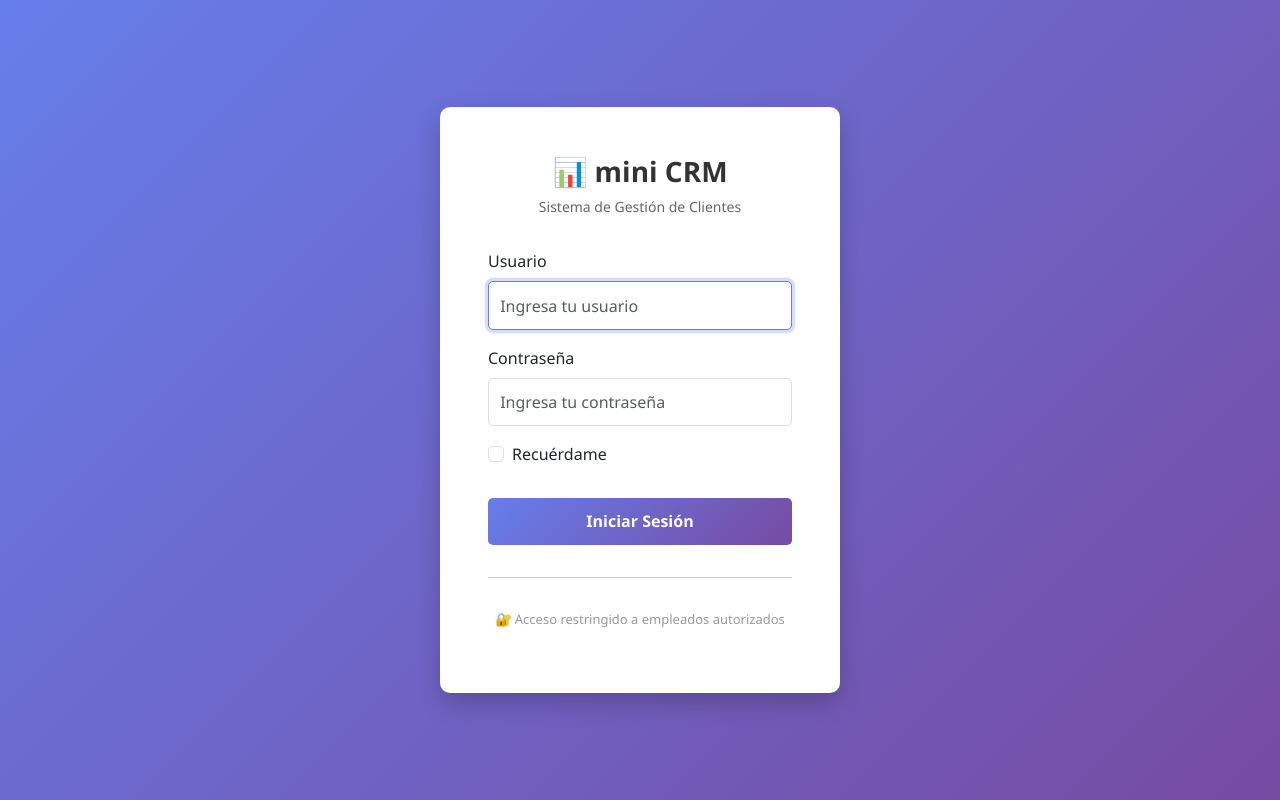
After one commit to JohnnyGabriel2024/coreflow, a Flask app: page /login in a window 1280 px wide. The commit adds this page. Run offline with Flask 3, Linux system fonts and the light colour scheme.

Commit message:
feat: agregar autenticación con login/logout

```diff
--- a/app.py
+++ b/app.py
@@ -1,8 +1,9 @@
-from flask import Flask, render_template, request, redirect, url_for
+from flask import Flask, render_template, request, redirect, url_for, flash
+from flask_login import LoginManager, login_user, logout_user, login_required, current_user
 import os
 
 from database import db
-from models import Cliente, Interaccion, Producto, Venta, DetalleVenta
+from models import Cliente, Interaccion, Producto, Venta, DetalleVenta, Usuario
 
 app = Flask(__name__)
 
@@ -12,17 +13,26 @@ DB_PATH = os.environ.get("DB_PATH", os.path.join(INSTANCE_DIR, 'crm.db'))
 
 app.config['SQLALCHEMY_DATABASE_URI'] = f'sqlite:///{DB_PATH}'
 app.config['SQLALCHEMY_TRACK_MODIFICATIONS'] = False
+app.config['SECRET_KEY'] = os.environ.get('SECRET_KEY', 'dev-secret-key-change-in-production')
 
 db.init_app(app)
+
+# 🔐 Configurar Flask-Login
+login_manager = LoginManager()
+login_manager.init_app(app)
+login_manager.login_view = 'login'
+login_manager.login_message = 'Por favor inicia sesión para continuar.'
+login_manager.login_message_category = 'info'
+
+@login_manager.user_loader
+def load_user(user_id):
+    return Usuario.query.get(int(user_id))
 
 os.makedirs(INSTANCE_DIR, exist_ok=True)
 
 with app.app_context():
-    if not os.path.exists(DB_PATH):
-        print("🆕 Creando base de datos...")
-        db.create_all()
-    else:
-        print("📦 Base de datos existente detectada. No se modifica.")
+    # Crear todas las tablas si no existen (idempotente)
+    db.create_all()
 
     # Migración ligera: agregar columnas faltantes en productos (sin perder datos)
     con = db.session.connection()
@@ -63,16 +73,54 @@ def format_fecha(value):
 
 
 # =========================
+# RUTAS DE AUTENTICACIÓN
+# =========================
+
+@app.route('/login', methods=['GET', 'POST'])
+def login():
+    if current_user.is_authenticated:
+        return redirect(url_for('index'))
+
+    if request.method == 'POST':
+        username = request.form.get('username', '').strip()
+        contrasena = request.form.get('contrasena', '').strip()
+
+        if not username or not contrasena:
+            flash('Usuario y contraseña son requeridos.', 'error')
+            return redirect(url_for('login'))
+
+        usuario = Usuario.query.filter_by(username=username).first()
+
+        if usuario and usuario.verificar_contrasena(contrasena) and usuario.activo:
+            login_user(usuario, remember=request.form.get('recuerdame'))
+            return redirect(url_for('index'))
+        else:
+            flash('Usuario o contraseña incorrectos.', 'error')
+
+    return render_template('login.html')
+
+
+@app.route('/logout')
+@login_required
+def logout():
+    logout_user()
+    flash('Sesión cerrada exitosamente.', 'success')
+    return redirect(url_for('login'))
+
+
+# =========================
 # ROUTES
 # =========================
 
 @app.route('/')
+@login_required
 def index():
     clientes = Cliente.query.order_by(Cliente.fecha_creacion.desc()).all()
     return render_template('clientes.html', clientes=clientes)
 
 
 @app.route('/cliente/nuevo', methods=['GET', 'POST'])
+@login_required
 def nuevo_cliente():
     if request.method == 'POST':
         cliente = Cliente(
@@ -89,12 +137,14 @@ def nuevo_cliente():
 
 
 @app.route('/cliente/<int:id>')
+@login_required
 def cliente_detalle(id):
     cliente = Cliente.query.get_or_404(id)
     return render_template('cliente_detalle.html', cliente=cliente)
 
 
 @app.route('/cliente/<int:id>/interaccion/nuevo', methods=['GET'])
+@login_required
 def nueva_interaccion(id):
     cliente = Cliente.query.get_or_404(id)
     tipos = ['llamada', 'email', 'reunión', 'nota', 'otro']
@@ -102,6 +152,7 @@ def nueva_interaccion(id):
 
 
 @app.route('/cliente/<int:id>/interaccion', methods=['POST'])
+@login_required
 def agregar_interaccion(id):
     cliente = Cliente.query.get_or_404(id)
     tipo = request.form.get('tipo', '').strip()
@@ -122,6 +173,7 @@ def agregar_interaccion(id):
 
     return redirect(url_for('cliente_detalle', id=id))
 
+@login_required
 
 @app.route('/dashboard')
 def dashboard():
@@ -183,6 +235,7 @@ def dashboard():
 
 
 @app.route('/producto/nuevo', methods=['GET', 'POST'])
+@login_required
 def nuevo_producto():
     if request.method == 'POST':
         sku = request.form.get('sku', '').strip() or None
@@ -229,6 +282,7 @@ def nuevo_producto():
 
 
 @app.route('/venta/nueva', methods=['GET', 'POST'])
+@login_required
 def nueva_venta():
     clientes = Cliente.query.all()
     productos = Producto.query.all()
@@ -289,12 +343,14 @@ def nueva_venta():
 
 
 @app.route('/ventas')
+@login_required
 def listar_ventas():
     ventas = Venta.query.order_by(Venta.fecha.desc()).all()
     return render_template('ventas.html', ventas=ventas)
 
 
 @app.route('/venta/<int:id>')
+@login_required
 def detalle_venta(id):
     venta = Venta.query.get_or_404(id)
     return render_template('venta_detalle.html', venta=venta)
--- a/requirements.txt
+++ b/requirements.txt
@@ -1,3 +1,5 @@
 Flask==3.1.3
 Flask-SQLAlchemy==3.1.1
+Flask-Login==0.6.3
+Werkzeug==3.0.1
 gunicorn==25.3.0
--- /dev/null
+++ b/templates/login.html
@@ -0,0 +1,158 @@
+<!DOCTYPE html>
+<html lang="es">
+<head>
+    <meta charset="UTF-8">
+    <meta name="viewport" content="width=device-width, initial-scale=1.0">
+    <title>Iniciar Sesión - mini CRM</title>
+    <link href="https://cdn.jsdelivr.net/npm/bootstrap@5.3.0/dist/css/bootstrap.min.css" rel="stylesheet">
+    <style>
+        body {
+            display: flex;
+            align-items: center;
+            justify-content: center;
+            height: 100vh;
+            background: linear-gradient(135deg, #667eea 0%, #764ba2 100%);
+            font-family: 'Segoe UI', Tahoma, Geneva, Verdana, sans-serif;
+        }
+
+        .login-container {
+            background: white;
+            padding: 3rem;
+            border-radius: 10px;
+            box-shadow: 0 10px 25px rgba(0, 0, 0, 0.2);
+            width: 100%;
+            max-width: 400px;
+        }
+
+        .login-header {
+            text-align: center;
+            margin-bottom: 2rem;
+        }
+
+        .login-header h1 {
+            color: #333;
+            font-size: 28px;
+            font-weight: bold;
+            margin-bottom: 0.5rem;
+        }
+
+        .login-header p {
+            color: #666;
+            font-size: 14px;
+        }
+
+        .form-control {
+            margin-bottom: 1rem;
+            padding: 0.7rem;
+            border-radius: 5px;
+            border: 1px solid #ddd;
+        }
+
+        .form-control:focus {
+            border-color: #667eea;
+            box-shadow: 0 0 0 0.2rem rgba(102, 126, 234, 0.25);
+        }
+
+        .btn-login {
+            background: linear-gradient(135deg, #667eea 0%, #764ba2 100%);
+            border: none;
+            padding: 0.7rem;
+            width: 100%;
+            color: white;
+            font-weight: bold;
+            border-radius: 5px;
+            margin-top: 1rem;
+            cursor: pointer;
+            transition: transform 0.2s;
+        }
+
+        .btn-login:hover {
+            transform: translateY(-2px);
+            color: white;
+            box-shadow: 0 5px 15px rgba(102, 126, 234, 0.4);
+        }
+
+        .alert {
+            margin-bottom: 1rem;
+            border-radius: 5px;
+        }
+
+        .form-check {
+            margin-bottom: 1rem;
+        }
+
+        .form-check-input:checked {
+            background-color: #667eea;
+            border-color: #667eea;
+        }
+    </style>
+</head>
+<body>
+    <div class="login-container">
+        <div class="login-header">
+            <h1>📊 mini CRM</h1>
+            <p>Sistema de Gestión de Clientes</p>
+        </div>
+
+        {% with messages = get_flashed_messages(with_categories=true) %}
+            {% if messages %}
+                {% for category, message in messages %}
+                    <div class="alert alert-{{ 'danger' if category == 'error' else category }} alert-dismissible fade show" role="alert">
+                        {{ message }}
+                        <button type="button" class="btn-close" data-bs-dismiss="alert" aria-label="Close"></button>
+                    </div>
+                {% endfor %}
+            {% endif %}
+        {% endwith %}
+
+        <form method="POST" action="{{ url_for('login') }}">
+            <div class="mb-3">
+                <label for="username" class="form-label">Usuario</label>
+                <input
+                    type="text"
+                    class="form-control"
+                    id="username"
+                    name="username"
+                    placeholder="Ingresa tu usuario"
+                    required
+                    autofocus
+                >
+            </div>
+
+            <div class="mb-3">
+                <label for="contrasena" class="form-label">Contraseña</label>
+                <input
+                    type="password"
+                    class="form-control"
+                    id="contrasena"
+                    name="contrasena"
+                    placeholder="Ingresa tu contraseña"
+                    required
+                >
+            </div>
+
+            <div class="form-check mb-3">
+                <input
+                    class="form-check-input"
+                    type="checkbox"
+                    id="recuerdame"
+                    name="recuerdame"
+                >
+                <label class="form-check-label" for="recuerdame">
+                    Recuérdame
+                </label>
+            </div>
+
+            <button type="submit" class="btn btn-login">Iniciar Sesión</button>
+        </form>
+
+        <hr style="margin: 2rem 0;">
+
+        <div style="text-align: center; color: #999; font-size: 13px;">
+            <p>🔐 Acceso restringido a empleados autorizados</p>
+        </div>
+    </div>
+
+    <script src="https://cdn.jsdelivr.net/npm/bootstrap@5.3.0/dist/js/bootstrap.bundle.min.js"></script>
+</body>
+</html>
```
Also changed, not shown: AUTH_README.md (added, +187 -0 lines), create_user.py (added, +95 -0 lines), models.py (+24 -2 lines), templates/base.html (+8 -1 lines), instance/crm.db, 1 other file.
